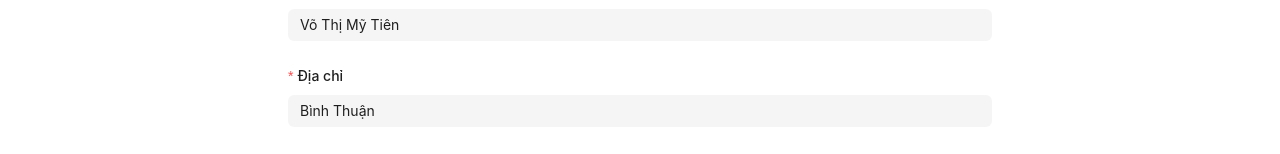
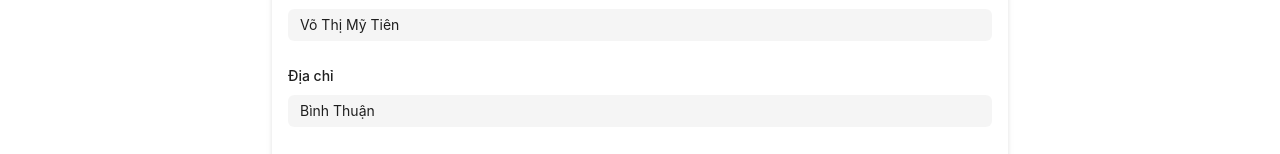
Before and after one commit to truongduytven/SWD392-FrontEnd, a React (Vite) app: page /profile in a window 1280 px wide. Shown: the part 439-593 px from the top of the page. Built offline with nearby package versions, Linux system fonts and the light colour scheme.

Commit message:
fix:primary color for antd

```diff
--- a/src/pages/ProfilePage.tsx
+++ b/src/pages/ProfilePage.tsx
@@ -1,6 +1,6 @@
 import { Avatar, AvatarFallback, AvatarImage } from '@/components/global/atoms/avatar'
 // import { RootState } from '@/store'
-import { Button, Form, Input, Select } from 'antd'
+import { Button, Form, Input, Select, ConfigProvider } from 'antd'
 import { Key } from 'lucide-react'
 import { useCallback, useState } from 'react'
 import { useDropzone } from 'react-dropzone'
@@ -67,7 +67,7 @@ function ProfilePage() {
 
   const validateConfirmPassword = (_rule: RuleObject, value: any) => {
     const passFieldValue = form.getFieldValue('pass')
-    if (passFieldValue &&!value) {
+    if (passFieldValue && !value) {
       return Promise.reject('Vui lòng xác nhận mật khẩu')
     }
     if (value !== passFieldValue) {
@@ -91,6 +91,20 @@ function ProfilePage() {
   return (
     <div className='w-full'>
       <div className='flex flex-col items-center justify-center  '>
+      <ConfigProvider
+              theme={{
+                token: {
+                  colorPrimary: '#F97316'
+                },
+                components: {
+                  // How to change primary type button text color
+                  // at theme level?
+                  Button: {
+                    colorTextLightSolid: '#000000'
+                  }
+                }
+              }}
+            >
         <Form
           form={form}
           variant='filled'
@@ -102,16 +116,17 @@ function ProfilePage() {
             userName: 'Thuongminhlsr',
             email: 'admin@gmail.com',
             passe: 'abc',
-            fullName:"Võ Thị Mỹ Tiên",
+            fullName: 'Võ Thị Mỹ Tiên',
             avatar: 'anh ne',
-            phone:"012345679",
-            address:"Bình Thuận",
+            phone: '012345679',
+            address: 'Bình Thuận'
             // ...profile,
             // role: profile?.role ? profile?.role.roleName : undefined,
           }}
         >
+
           <div className='flex flex-col items-center justify-center '>
-            <div className='shadow-3xl shadow-shadow-500 dark:!bg-navy-800 relative mx-auto w-full rounded-[20px] bg-white bg-clip-border p-4 dark:text-white dark:!shadow-none'>
+            <div className='shadow-3xl shadow-shadow-500 dark:!bg-navy-800 relative mx-auto w-full rounded-[20px] drop-shadow-md bg-white bg-clip-border p-4 dark:text-white dark:!shadow-none'>
               <div className='relative flex h-36 w-full justify-center rounded-xl bg-cover'>
                 <img
                   alt='banner'
@@ -166,7 +181,7 @@ function ProfilePage() {
               <Form.Item
                 name='address'
                 label={<span className='font-medium'>Địa chỉ</span>}
-                rules={[{ required: true, message: 'Địa chỉ không được bỏ trống' }]}
+                // rules={[{ required: true, message: 'Địa chỉ không được bỏ trống' }]}
               >
                 <Input placeholder='Địa chỉ' />
               </Form.Item>
@@ -212,9 +227,8 @@ function ProfilePage() {
               >
                 <Input.Password placeholder='Xác nhận mật khẩu' />
               </Form.Item>
-              <Form.Item className='-mb-2 flex justify-center'>
+              <Form.Item className='mb-2 flex justify-center'>
                 <Button
-                  className='hover:text-primary hover:bg-black'
                   //  loading={loading}
                   type='dashed'
                   htmlType='submit'
@@ -224,8 +238,10 @@ function ProfilePage() {
                 </Button>
               </Form.Item>
             </div>
+
           </div>
         </Form>
+            </ConfigProvider>
       </div>
     </div>
   )
```
